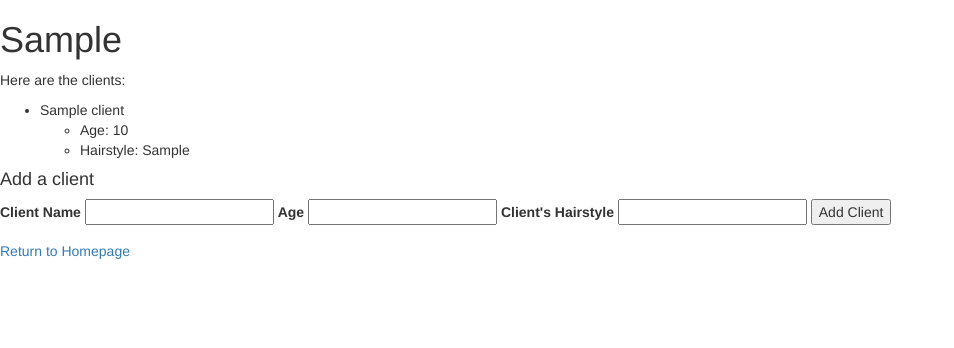
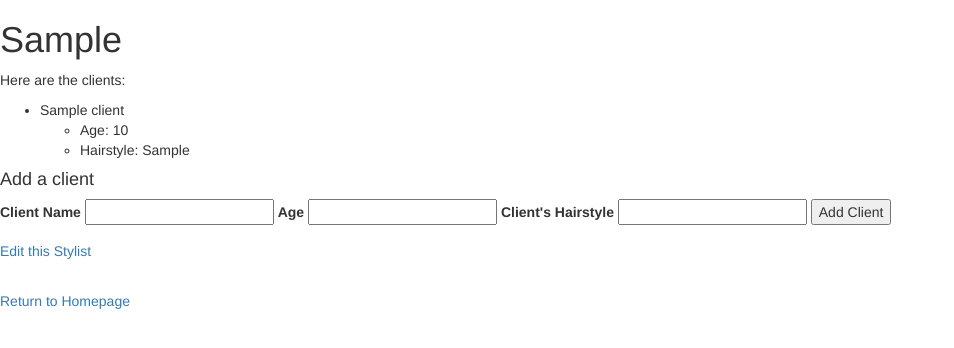
Before and after one commit to blakerscott/php_codeReview_week3, a PHP site: template views/stylists.html.twig in a window 1280 px wide. Shown: the top 348 px of the page, without its empty margins (0-954 px from the left). Run offline with PHP 8.4, Linux system fonts and the light colour scheme; the template is opened without the code that fills it: most values are stand-ins (such as "Sample title", 1, 10 or a date in 2020); some libraries are stand-ins or nearby versions.

Commit message:
add an edit this stylist button to the stylist view

```diff
--- a/views/stylists.html.twig
+++ b/views/stylists.html.twig
@@ -37,7 +37,8 @@
 
          <button type='submit'>Add Client</button>
      </form>
-
+     <p><a href="/cuisines/{{ cuisine.getId }}/edit">Edit this Stylist</a></p>
+     <br>
      <p><a href='/'>Return to Homepage</a></p>
  </body>
 </html>
```
